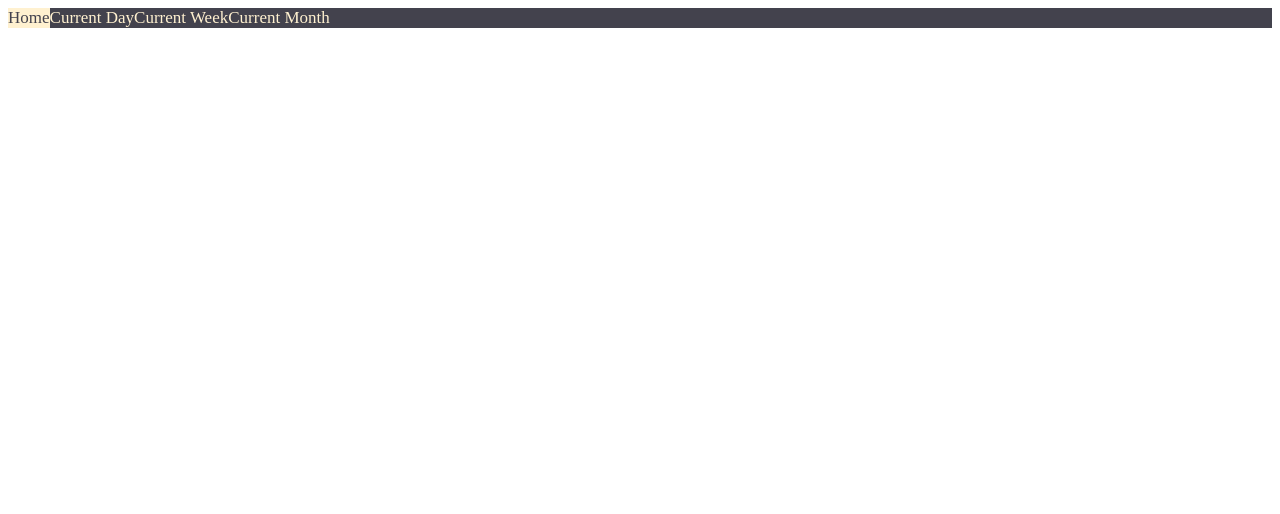
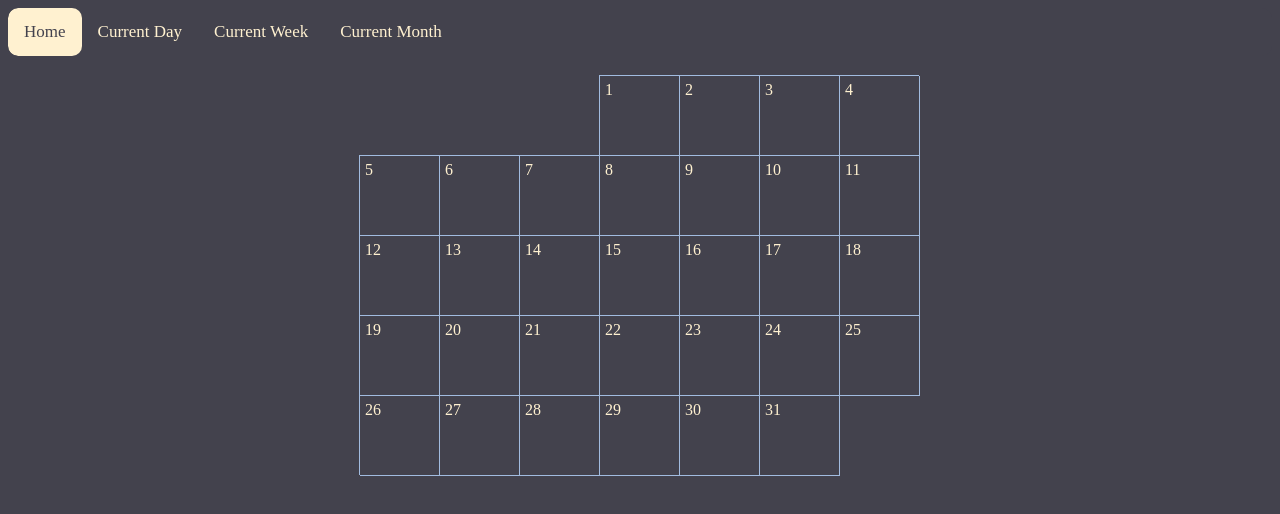
Before and after one commit to Dzolman97/f14-afternoon-devops-lab, a website: page public/index.html in a window 1280 px wide. Drawn offline with Linux system fonts and the light colour scheme.

Commit message:
Added more styling

```diff
--- a/public/index.html
+++ b/public/index.html
@@ -14,5 +14,52 @@
       <a href="#currentWeek">Current Week</a>
       <a href="#currentMonth">Current Month</a>
    </div>
+
+   <div class="month">
+      <div class="week">
+        <div class="day">1</div>
+        <div class="day">2</div>
+        <div class="day">3</div>
+        <div class="day">4</div>
+      </div>
+      <div class="week">
+        <div class="day">5</div>
+        <div class="day">6</div>
+        <div class="day">7</div>
+        <div class="day">8</div>
+        <div class="day">9</div>
+        <div class="day">10</div>
+        <div class="day">11</div>
+      </div>
+      <div class="week">
+        <div class="day">12</div>
+        <div class="day">13</div>
+        <div class="day">14</div>
+        <div class="day">15</div>
+        <div class="day">16</div>
+        <div class="day">17</div>
+        <div class="day">18</div>
+      </div>
+      <div class="week">
+        <div class="day">19</div>
+        <div class="day">20</div>
+        <div class="day">21</div>
+        <div class="day">22</div>
+        <div class="day">23</div>
+        <div class="day">24</div>
+        <div class="day">25</div>
+      </div>
+      <div class="week">
+        <div class="day">26</div>
+        <div class="day">27</div>
+        <div class="day">28</div>
+        <div class="day">29</div>
+        <div class="day">30</div>
+        <div class="day">31</div>
+      </div>
+    </div>
+
+   </div>
+
 </body>
 </html>
--- a/public/styles.css
+++ b/public/styles.css
@@ -1,13 +1,16 @@
 .topnav {
    background-color: #43424D;
    overflow: hidden;
+   border-radius: 10px;
 }
 
 .topnav a {
    float: left;
    color: #FFF1D0;
    text-align: center;
+   padding: 14px 16px;
    text-decoration: none;
+   border-radius: 10px;
    font-size: 17px;
 }
 
@@ -20,3 +23,43 @@
    background-color: #FFF1D0;
    color: #43424D;
 }
+
+body {
+   background-color: #43424D;
+}
+
+.week {
+   display: flex;
+ }
+
+ .day {
+   flex-grow: 1;
+   flex-shrink: 1;
+   flex-basis: 0;
+ }
+
+ .week:first-of-type .day:first-of-type {
+   margin-left: 42.85714%;
+ }
+
+ .week:last-of-type .day:last-of-type {
+   margin-right: 14.285%;
+ }
+
+ .month {
+   max-width: 560px;
+   margin: 20px auto;
+ }
+
+ .week {
+   height: 80px;
+ }
+
+ .day {
+   color: #FFF1D0;
+   padding: 5px;
+   background-color: transparentize(white, 0.30);
+   box-shadow:
+     -1px -1px #A2BCE0,
+     inset -1px -1px 0 0 #A2BCE0;
+ }
```
